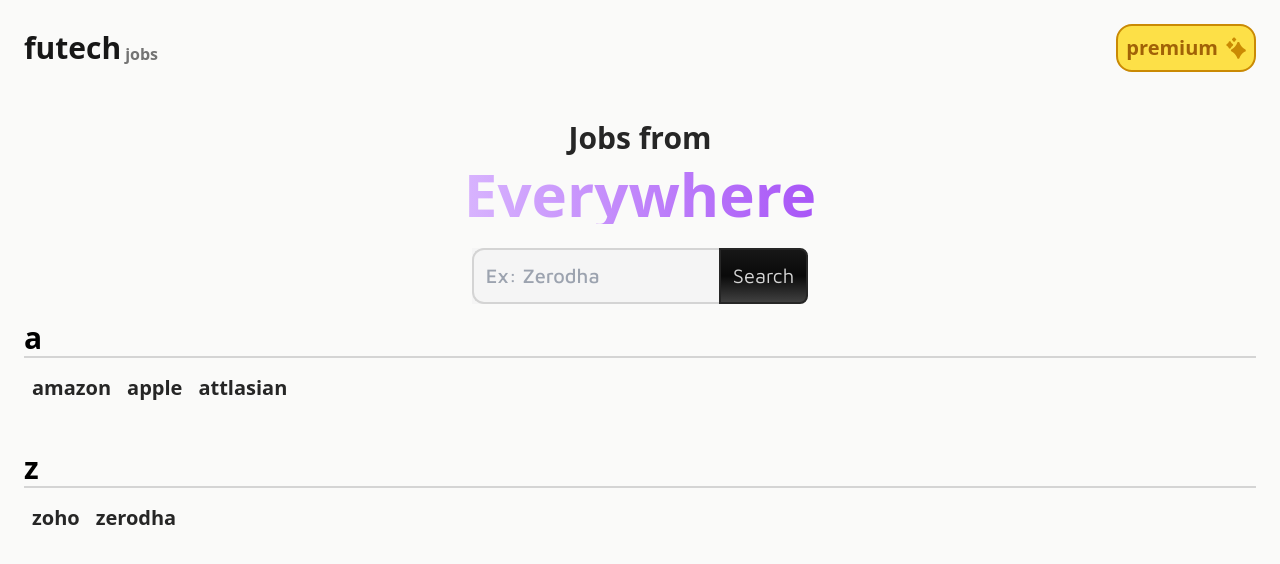
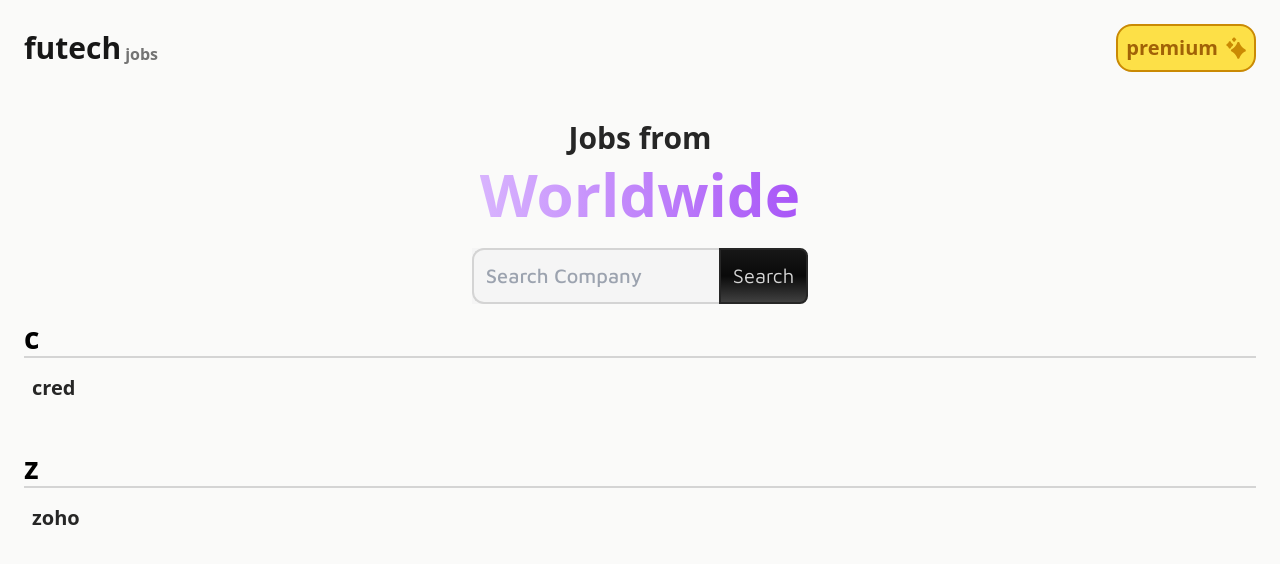
Before and after one commit to assgn/jobs, a Next.js app: page / in a window 1280 px wide. Shown: the top 564 px of the page. Built offline with nearby package versions, Linux system fonts and the light colour scheme.

Commit message:
cred company added

```diff
--- a/components/searchBar.tsx
+++ b/components/searchBar.tsx
@@ -3,11 +3,11 @@
         <div >
             <div className=" flex flex-col items-center justify-center gap-2 py-6">
                 <h1 className=" text-3xl font-semibold text-neutral-800">Jobs from</h1>
-                <h1 className=" text-6xl font-extrabold bg-gradient-to-r from-purple-300 to-purple-500 bg-clip-text text-transparent">Everywhere</h1>
+                <h1 className=" text-6xl font-extrabold bg-gradient-to-r from-purple-300 to-purple-500 bg-clip-text text-transparent">Worldwide</h1>
             </div>
             <div className=" flex items-center w-full justify-center">
                 <div className=" bg-neutral-100 ">
-                    <input type="text" name="Search" placeholder="Ex: Zerodha" className=" p-3 w-full border-2 border-e-0 border-neutral-300 bg-transparent font-mavenpro outline-none text-xl font-medium rounded-s-xl focus:border-neutral-600 focus:border-e-0" />
+                    <input type="text" name="Search" placeholder="Search Company" className=" p-3 w-full border-2 border-e-0 border-neutral-300 bg-transparent font-mavenpro outline-none text-xl font-medium rounded-s-xl focus:border-neutral-600 focus:border-e-0" />
                 </div>
                 <div>
                     <button className=" p-3 bg-black text-xl border-2 border-neutral-800 text-neutral-300 rounded-e-lg bg-gradient-to-t from-neutral-700 via-neutral-950 to-neutral-900 font-mavenpro"> Search</button>
--- a/data/company.ts
+++ b/data/company.ts
@@ -1,18 +1,27 @@
 export const companies = [
+  // {
+  //   character: "a",
+  //   companyList: [
+  //     {
+  //       name: "amazon",
+  //       link: "",
+  //     },
+  //     {
+  //       name: "apple",
+  //       link: "",
+  //     },
+  //     {
+  //       name: "attlasian",
+  //       link: "",
+  //     },
+  //   ],
+  // },
   {
-    character: "a",
+    character: "c",
     companyList: [
       {
-        name: "amazon",
-        link: "",
-      },
-      {
-        name: "apple",
-        link: "",
-      },
-      {
-        name: "attlasian",
-        link: "",
+        name: "cred",
+        link: "https://api.lever.co/v0/postings/cred?mode=json&department=frontend%20engineering&department=backend%20engineering&department=data%20science&department=security%20%26%20enterprise%20it",
       },
     ],
   },
@@ -23,7 +32,17 @@
         name: "zoho",
         link: "https://careers.zohocorp.com/recruit/v2/public/Job_Openings?pagename=Careers&source=CareerSite",
       },
-      { name: "zerodha", link: "" },
     ],
   },
 ];
+
+// {
+//   character: "z",
+//   companyList: [
+//     {
+//       name: "zoho",
+//       link: "https://careers.zohocorp.com/recruit/v2/public/Job_Openings?pagename=Careers&source=CareerSite",
+//     },
+//     { name: "zerodha", link: "" },
+//   ],
+// },
```
Also changed, not shown: hooks/useCompany.ts (+14 -0 lines).
